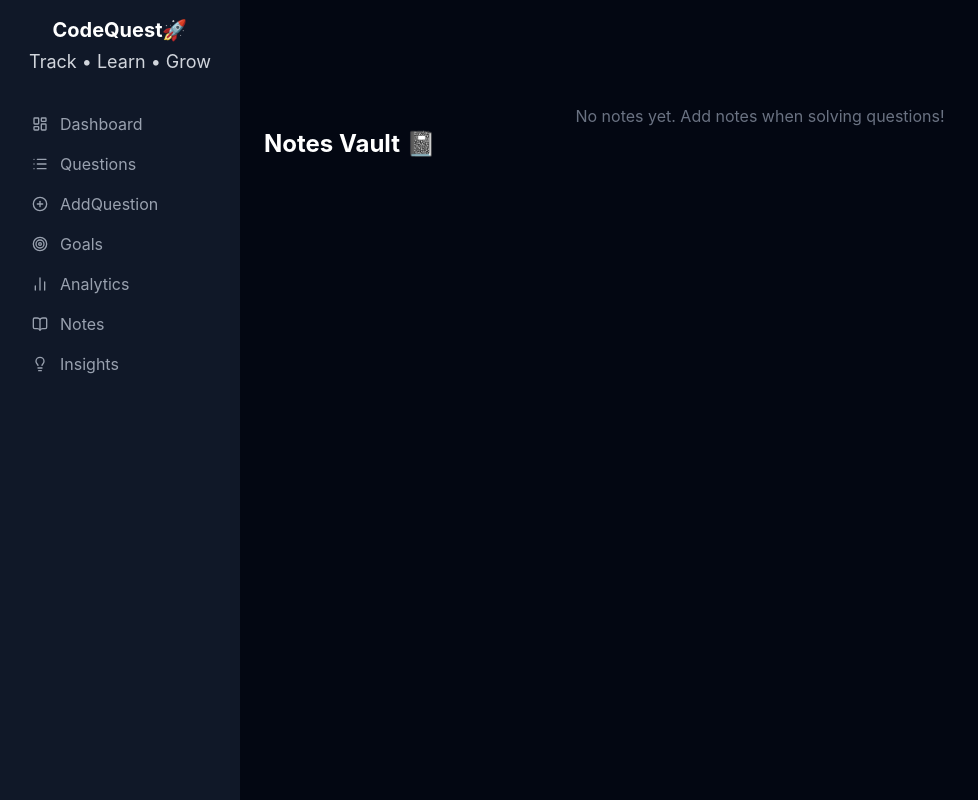
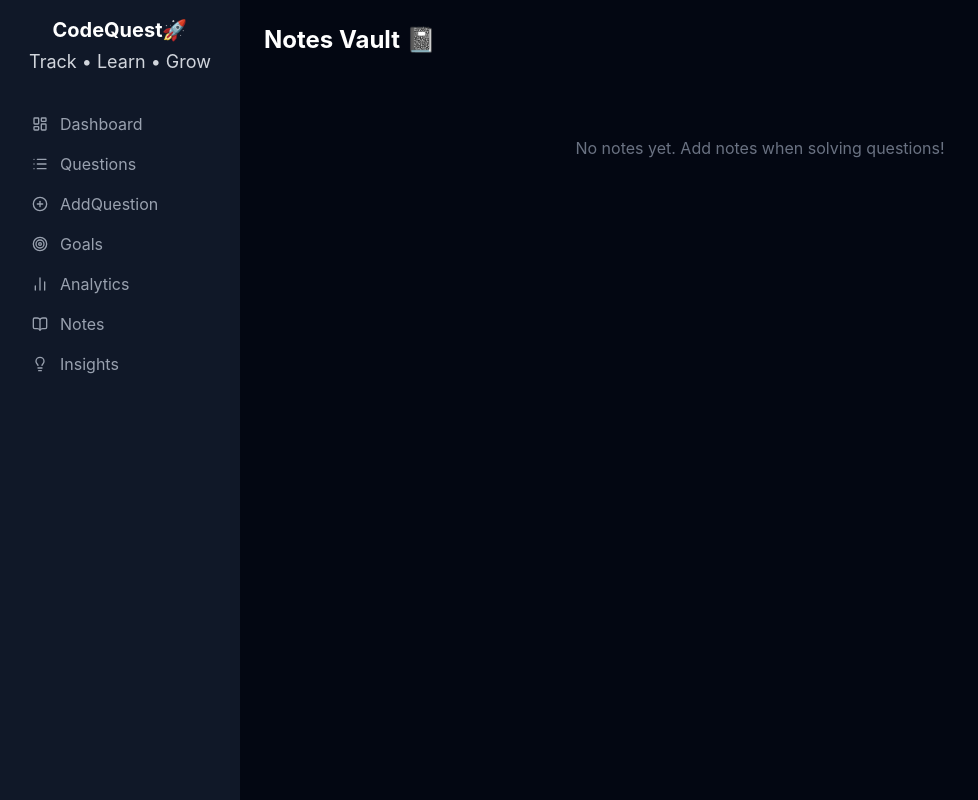
Before and after one commit to niyatipandey/CodeQuest, a React (Vite) app: page / in a window 1280 px wide. Both pictures are taken after a click on the button "Notes". Shown: the whole page, without its empty margins (0-978 px from the left). Built offline with nearby package versions, Linux system fonts and the light colour scheme.

Commit message:
fix notes empty state

```diff
--- a/src/pages/Notes.jsx
+++ b/src/pages/Notes.jsx
@@ -11,8 +11,8 @@ const Notes = ({questions}) => {
   }
   return (
     <div>
+      <h1 className='text-2xl font-bold text-white mb-6'>Notes Vault 📓</h1>
       {notesQuestions.length === 0 && <p className='text-gray-500 text-center mt-20'>No notes yet. Add notes when solving questions!</p>}
-      <h1 className='text-2xl font-bold text-white mb-6'>Notes Vault 📓</h1>
       {notesQuestions.map((q)=>{
         return <div key={q.id} className='bg-gray-800 rounded-lg p-4 mb-3 flex justify-between'>
             <div>
```
